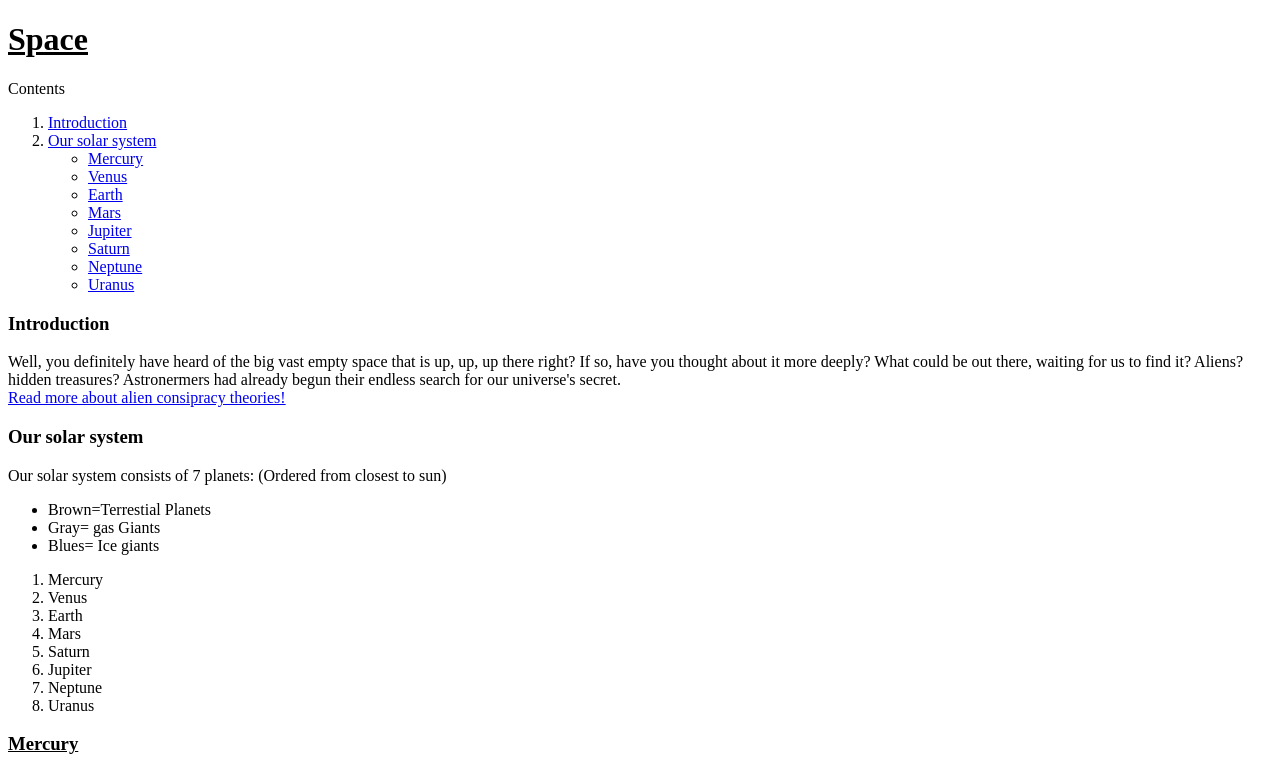
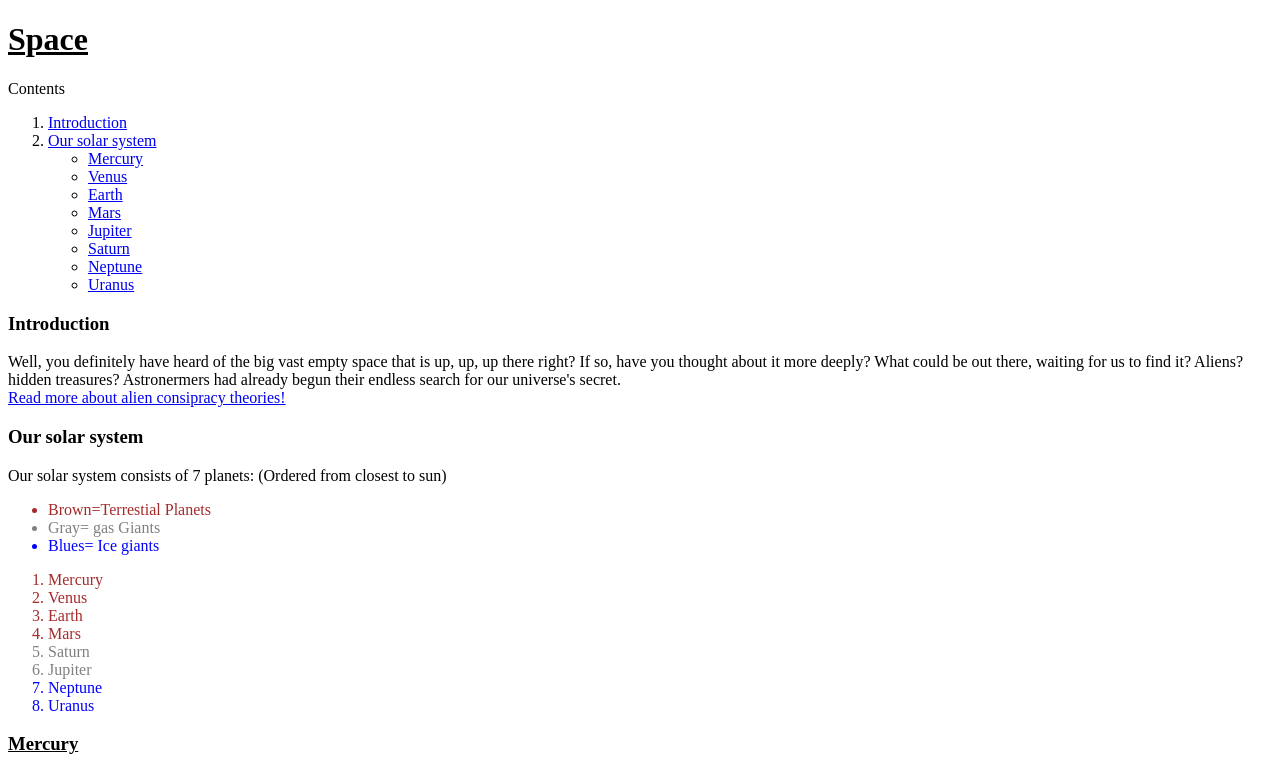
Before and after one commit to TheSentinentPotato/Space, a plain HTML site: page index.html in a window 1280 px wide. Shown: the top 771 px of the page. Drawn offline with Linux system fonts and the light colour scheme; a script that the page names is missing.

Commit message:
Update index.html

```diff
--- a/index.html
+++ b/index.html
@@ -4,7 +4,7 @@
     <meta charset="utf-8">
     <meta name="viewport" content="width=device-width">
     <title>Space</title>
-    <link href="style.css" rel="stylesheet" type="text/css" />
+    <link rel="stylesheet" type="text/css" href="/css/main.css">
   </head>
   <body>
     <!-- Title -->
```
